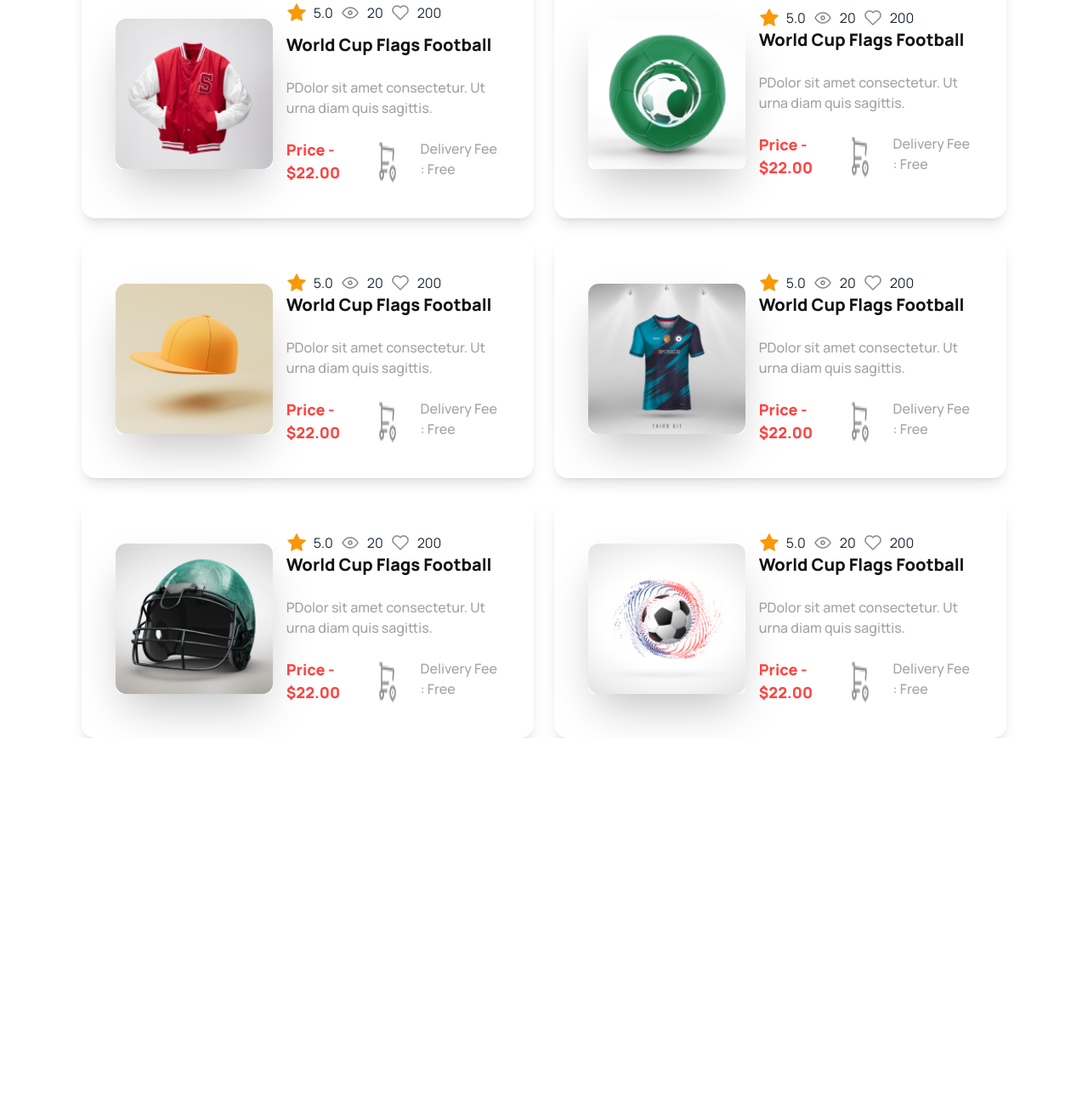
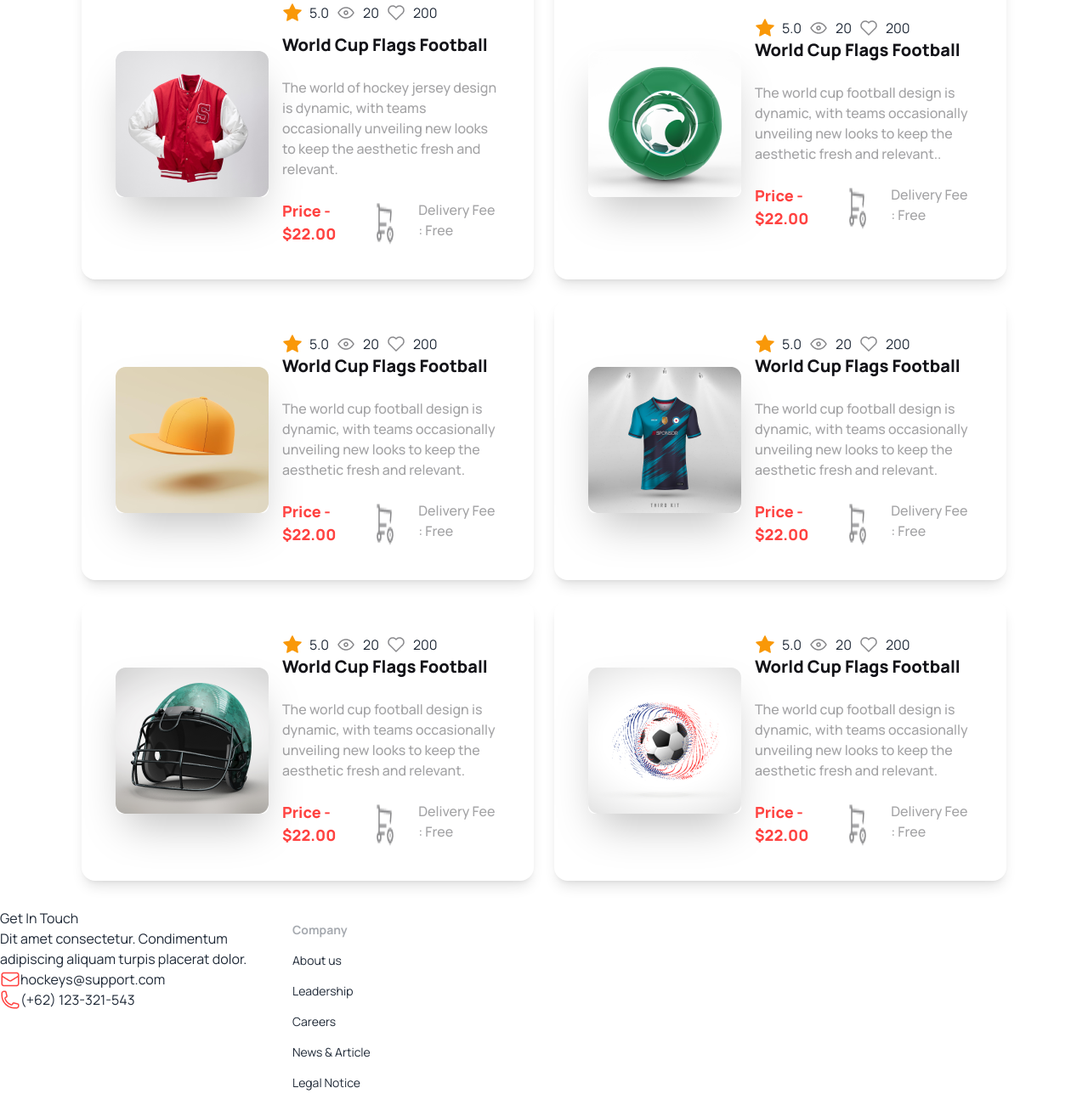
Before and after one commit to ahmed-tuhin/ahmed-tuhin-Assignment-3, a plain HTML site: page index.html in a window 1280 px wide. Shown: the part 2840-4141 px from the top of the page at 85% size. Before the commit the page ends 3709 px from the top, so only its background shows below. Drawn offline with nearby package versions, Linux system fonts and the light colour scheme.

Commit message:
finished the main section

```diff
--- a/index.html
+++ b/index.html
@@ -169,7 +169,7 @@
 
         </section>
         <!-- new products section -->
-       <section class="container w-full mx-auto h-96  lg:px-24 px-8 my-8">
+       <section class="container w-full mx-auto   lg:px-24 px-8 my-8">
         <h3 class="text-4xl text-[#131318] font-extrabold text-center mb-6 mt-32">Our New Products</h3>
         <p class="mb-20 text-[#13131863] text-center text-[16px] font-medium">Dit amet consectetur. Condimentum dignissim adipiscing aliquam turpis placerat <br> dolor. Purus urna in sit nullam proin. </p>
         <div class="grid gap-6  grid-cols-1 lg:grid-cols-2 ">
@@ -194,7 +194,7 @@
               </div>
 
               <h4 class="text-xl font-extrabold text-[#131318] mt-3">World Cup Flags Football</h1>
-              <p class="text-[16px] font-medium text-[#13131863] py-6">PDolor sit amet consectetur. Ut urna diam quis sagittis.</p>
+              <p class="text-[16px] font-medium text-[#13131863] py-6">The world of hockey jersey design is dynamic, with teams occasionally unveiling new looks to keep the aesthetic fresh and relevant.</p>
               <div class="flex gap-5">
                 <h4 class="text-[18px] text-[#FF4240] font-extrabold">Price - $22.00</h4>
                 <img src="Images/icons/Frame (5).png" alt="">
@@ -225,7 +225,7 @@
                 </div>
 
                 <h4 class="text-xl font-extrabold text-[#131318]">World Cup Flags Football</h1>
-                <p class="text-[16px] font-medium text-[#13131863] py-6">PDolor sit amet consectetur. Ut urna diam quis sagittis.</p>
+                <p class="text-[16px] font-medium text-[#13131863] py-6">The world cup football design is dynamic, with teams occasionally unveiling new looks to keep the aesthetic fresh and relevant..</p>
                 <div class="flex gap-5">
                   <h4 class="text-[18px] text-[#FF4240] font-extrabold">Price - $22.00</h4>
                   <img src="Images/icons/Frame (5).png" alt="">
@@ -256,7 +256,7 @@
                 </div>
 
                 <h4 class="text-xl font-extrabold text-[#131318]">World Cup Flags Football</h1>
-                <p class="text-[16px] font-medium text-[#13131863] py-6">PDolor sit amet consectetur. Ut urna diam quis sagittis.</p>
+                <p class="text-[16px] font-medium text-[#13131863] py-6">The world cup football design is dynamic, with teams occasionally unveiling new looks to keep the aesthetic fresh and relevant.</p>
                 <div class="flex gap-5">
                   <h4 class="text-[18px] text-[#FF4240] font-extrabold">Price - $22.00</h4>
                   <img src="Images/icons/Frame (5).png" alt="">
@@ -287,7 +287,7 @@
                 </div>
 
                 <h4 class="text-xl font-extrabold text-[#131318]">World Cup Flags Football</h1>
-                <p class="text-[16px] font-medium text-[#13131863] py-6">PDolor sit amet consectetur. Ut urna diam quis sagittis.</p>
+                <p class="text-[16px] font-medium text-[#13131863] py-6">The world cup football design is dynamic, with teams occasionally unveiling new looks to keep the aesthetic fresh and relevant.</p>
                 <div class="flex gap-5">
                   <h4 class="text-[18px] text-[#FF4240] font-extrabold">Price - $22.00</h4>
                   <img src="Images/icons/Frame (5).png" alt="">
@@ -318,7 +318,7 @@
                 </div>
 
                 <h4 class="text-xl font-extrabold text-[#131318]">World Cup Flags Football</h1>
-                <p class="text-[16px] font-medium text-[#13131863] py-6">PDolor sit amet consectetur. Ut urna diam quis sagittis.</p>
+                <p class="text-[16px] font-medium text-[#13131863] py-6">The world cup football design is dynamic, with teams occasionally unveiling new looks to keep the aesthetic fresh and relevant.</p>
                 <div class="flex gap-5">
                   <h4 class="text-[18px] text-[#FF4240] font-extrabold">Price - $22.00</h4>
                   <img src="Images/icons/Frame (5).png" alt="">
@@ -349,7 +349,7 @@
                 </div>
 
                 <h4 class="text-xl font-extrabold text-[#131318]">World Cup Flags Football</h1>
-                <p class="text-[16px] font-medium text-[#13131863] py-6">PDolor sit amet consectetur. Ut urna diam quis sagittis.</p>
+                <p class="text-[16px] font-medium text-[#13131863] py-6">The world cup football design is dynamic, with teams occasionally unveiling new looks to keep the aesthetic fresh and relevant.</p>
                 <div class="flex gap-5">
                   <h4 class="text-[18px] text-[#FF4240] font-extrabold">Price - $22.00</h4>
                   <img src="Images/icons/Frame (5).png" alt="">
@@ -365,8 +365,36 @@
 
 
     </main>
-        <footer>
+   <footer>
+    <!-- footer start here -->
+    <div class="grid grid-cols-1 lg:grid-cols-4">
 
-        </footer>
+      <div class="mx-auto">
+        <h4>Get In Touch</h4>
+        <p>Dit amet consectetur. Condimentum  adipiscing aliquam turpis placerat dolor.</p>
+        <div class="flex">
+        <img src="Images/icons/Frame (6).png" alt="">
+        <p>hockeys@support.com</p>
+        </div>
+        <div class="flex">
+          <img src="Images/icons/Frame (7).png" alt="">
+          <p>(+62) 123-321-543</p>
+        </div>
+      </div>
+      <div>
+        <ul class="menu w-56 ">
+          <li class="menu-title">Company</li>
+          <li><a class="">About us</a></li>
+          <li><a class="">Leadership</a></li>
+          <li><a class="">Careers</a></li>
+          <li><a class="">News & Article</a></li>
+          <li><a class="">Legal Notice</a></li>
+        </ul>
+      </div>
+
+
+
+    </div>
+   </footer>
 </body>
 </html>
```
Also changed, not shown: Images/icons/Frame (6).png (added), Images/icons/Frame (7).png (added).
